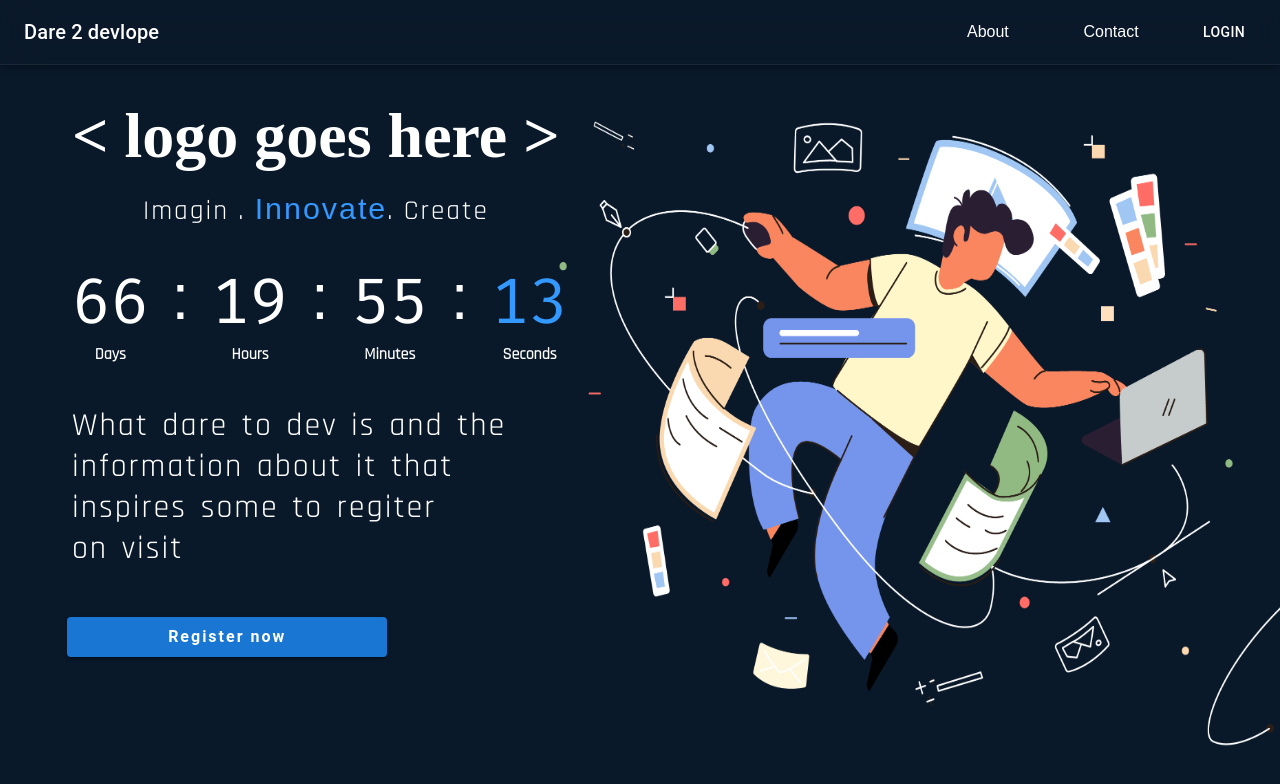
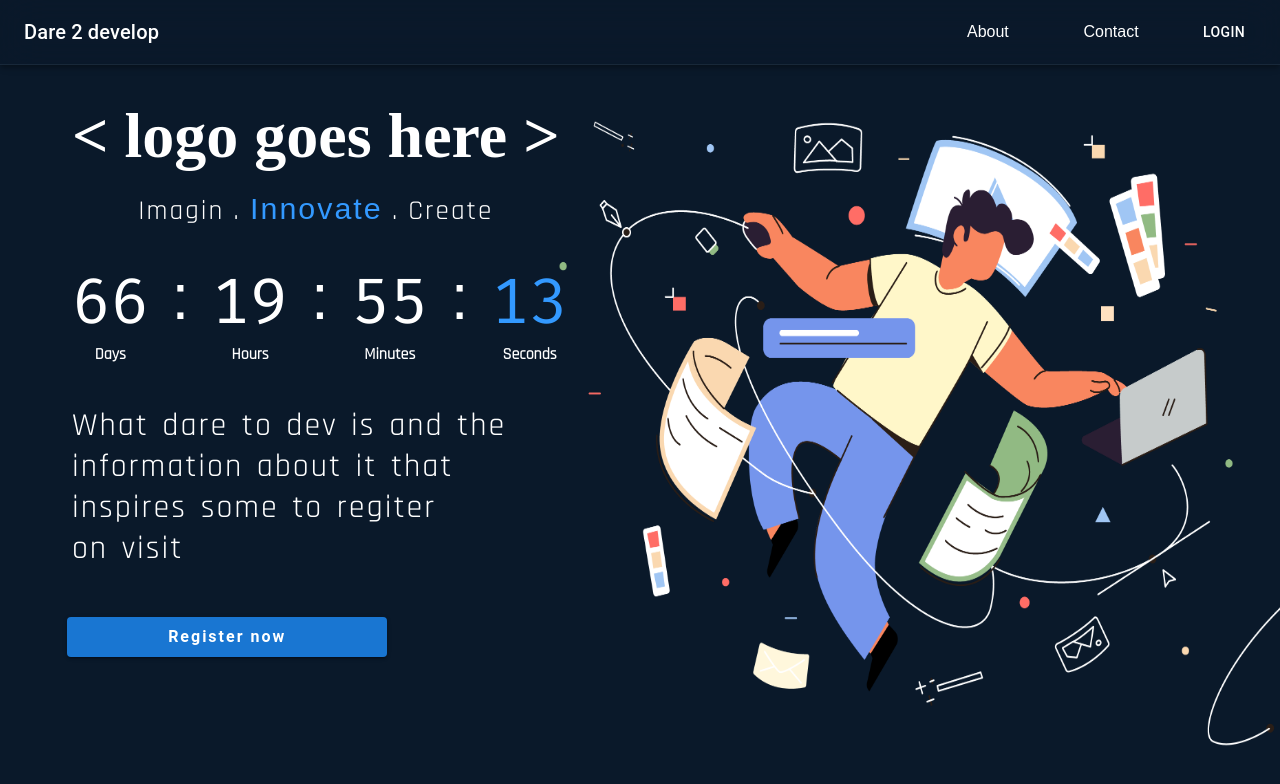
Before and after one commit to rakzool/d2d_frontend, a React (Create React App) app: page / in a window 1280 px wide. Shown: the top 784 px of the page. Built offline with nearby package versions, Linux system fonts and the light colour scheme; a web font is replaced by a local one.

Commit message:
Small changes

```diff
--- a/src/components/HomeSectionMain/homeSectionMain.component.jsx
+++ b/src/components/HomeSectionMain/homeSectionMain.component.jsx
@@ -16,7 +16,7 @@ export default function HomeSectionMain() {
           <div className={Styles.logoRender}>
             <h1>{`< logo goes here >`}</h1>
             <div className={Styles.byline}>
-              Imagin . <span>Innovate</span>. Create
+              Imagin . <span>Innovate</span> . Create
             </div>
           </div>
           <CountdownTimer />
--- a/src/components/navBar/navBar.component.jsx
+++ b/src/components/navBar/navBar.component.jsx
@@ -28,7 +28,7 @@ export default function NavBar(props) {
               <MenuBar />
             </span>
             <Typography variant="h6" component="div" sx={{ flexGrow: 1 }}>
-              Dare 2 devlope
+              Dare 2 develop
             </Typography>
             <ul className={Styles.navigationList}>
               <li>About</li>
```
Also changed, not shown: 1 other file (tests, documents, lock files or other folders).
